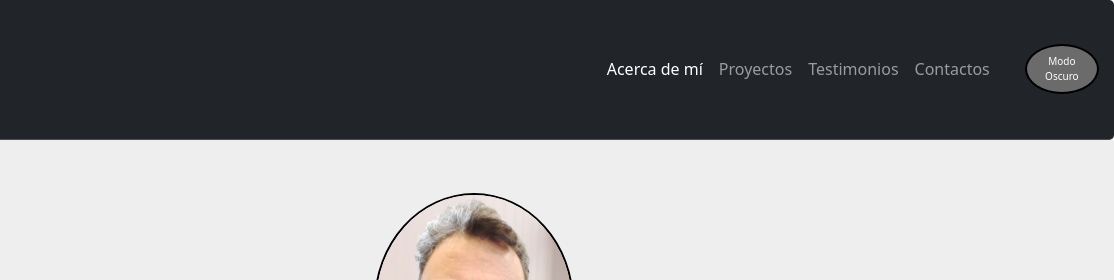
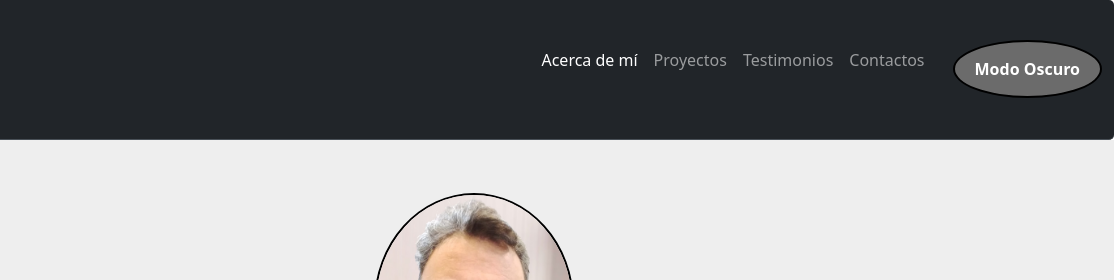
Before and after one commit to Kevinsaez/ProyectoEstatico, a plain HTML site: page index.html in a window 1280 px wide. Shown: the top 280 px of the page, 166-1280 px from the left. Drawn offline with nearby package versions, Linux system fonts and the light colour scheme; a web font is replaced by a local one.

Commit message:
boton-modo

```diff
--- a/app.js
+++ b/app.js
@@ -6,6 +6,7 @@ function cambiarModo() {
     seccion.classList.toggle('seccion-clara');
     seccion.classList.toggle('seccion-oscura');
   });
+  boton.innerHTML=(boton.innerHTML==='Modo claro') ? 'Modo oscuro':'Modo claro';
 }
 
 boton.addEventListener('click', cambiarModo);
--- a/index.html
+++ b/index.html
@@ -16,7 +16,7 @@
 <body>
     <!--Barra de Navegacion-->
 
-      <nav class="navbar navbar-expand-md texto-navbar container-fluid  bg-dark border-bottom border-body" data-bs-theme="dark">
+      <nav class="navbar navbar-expand-md texto-navbar container-fluid  bg-dark border-bottom border-body " data-bs-theme="dark">
           <div class="container-fluid">
             <button class="navbar-toggler" type="button" data-bs-toggle="collapse" data-bs-target="#navbar-Toggler" aria-controls="navbarTogglerDemo01" aria-expanded="false" aria-label="Toggle navigation">
               <span class="navbar-toggler-icon"></span>
@@ -38,10 +38,13 @@
                 <li class="nav-item">
                   <a class="nav-link" href="#">Contactos</a>
                 </li>
+                <li class="nav-item">
+                  <button id="oscuro" class="modo">Modo Oscuro</button>
+                </li>
               </ul>
             </div>
           </div>
-          <button id="oscuro" class="modo">Modo Oscuro</button>
+
       </nav>
 
     <!--seccion hero-->
--- a/style.css
+++ b/style.css
@@ -61,11 +61,20 @@ color:var(--black);
 /*Barra de Navegacion*/
 
 .modo{
+
+    border: 2px solid black;
+    color: white;
+    padding: 15px 20px;
+    text-align: center;
+    font-size: 16px;
+    font-weight: bold;
     border-radius: 50%;
-    height: 50px;
-    font-size: 10px;
-    border: 2px solid black;
-    margin: 15px;
+    margin-left:20px ;
+
+}
+.modo:hover{
+  background:var(--grey);
+  color: black;
 }
 .navbar{
     background-color:var(--grey2);
@@ -430,6 +439,14 @@ footer{
     }
 }
 
+@media(max-width:767px){
+  .modo{
+      font-size: 10px;
+  }
+
+}
+
+
 /* animacion */
 
 /* Foto perfil */
```
